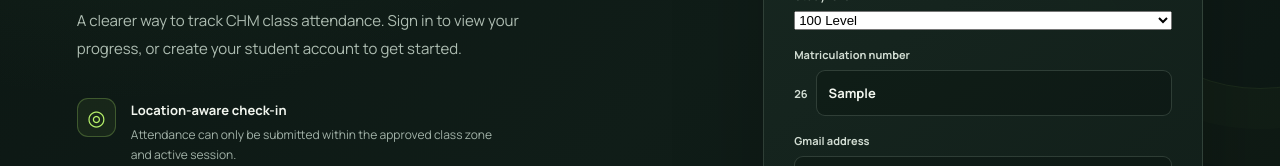
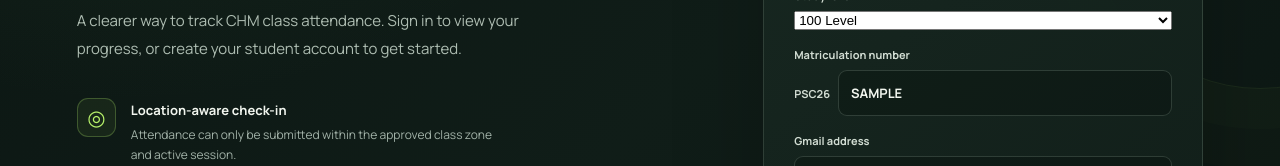
Before and after one commit to godwingarrick198-cmyk/CHM-SMART-ATTEND-, a Next.js app: page / in a window 1280 px wide. Both pictures are taken after typing "Sample", "Sample123" into the empty fields and a click on the tab "Create account". Shown: the part 437-603 px from the top of the page. Built offline with nearby package versions, Linux system fonts and the light colour scheme.

Commit message:
Use PSC matric prefixes and full matric login input

```diff
--- a/src/app/page.tsx
+++ b/src/app/page.tsx
@@ -10,7 +10,7 @@ export default function Home() {
   const [fullName, setFullName] = useState('');
   const [matricNo, setMatricNo] = useState('');
   const [level,setLevel]=useState('100');
-  const prefixes:Record<string,string>={'100':'26','200':'25','300':'24','400':'23'};
+  const prefixes:Record<string,string>={'100':'PSC26','200':'PSC25','300':'PSC24','400':'PSC23'};
   const [email, setEmail] = useState('');
   const [password, setPassword] = useState('');
   const [notice, setNotice] = useState('');
@@ -80,12 +80,12 @@ export default function Home() {
           <form onSubmit={handleSubmit} className="authForm">
             {mode === 'signup' && <>
               <label>Full name<input autoComplete="name" required value={fullName} onChange={e => setFullName(e.target.value)} placeholder="Enter your name" /></label>
-              <label>Study level<select required value={level} onChange={e=>{setLevel(e.target.value);setMatricNo("");}}><option value="100">100 Level</option><option value="200">200 Level</option><option value="300">300 Level</option><option value="400">400 Level</option></select></label><label>Matriculation number<div style={{display:"flex",gap:8,alignItems:"center"}}><strong>{prefixes[level]}</strong><input required inputMode="numeric" pattern="[0-9]+" value={matricNo} onChange={e=>setMatricNo(e.target.value.replace(/[^0-9]/g,""))} placeholder="Remaining digits" /></div></label>
+              <label>Study level<select required value={level} onChange={e=>{setLevel(e.target.value);setMatricNo("");}}><option value="100">100 Level</option><option value="200">200 Level</option><option value="300">300 Level</option><option value="400">400 Level</option></select></label><label>Matriculation number<div style={{display:"flex",gap:8,alignItems:"center"}}><strong>{prefixes[level]}</strong><input required inputMode="numeric" pattern="[0-9]+" value={matricNo} onChange={e=>setMatricNo(e.target.value.replace(/[^0-9]/g,""))} placeholder="Enter remaining digits" /></div></label>
               <label>Gmail address<input type="email" autoComplete="email" required value={email} onChange={e => setEmail(e.target.value)} placeholder="you@gmail.com" /></label>
               <label>Password<input type="password" autoComplete="new-password" minLength={8} required value={password} onChange={e => setPassword(e.target.value)} placeholder="At least 8 characters" /></label>
             </>}
             {mode === 'login' && <>
-              <label>Matriculation number<input required value={matricNo} onChange={e => setMatricNo(e.target.value)} placeholder="Enter your matric number" /></label>
+              <label>Matriculation number<input required value={matricNo} onChange={e => setMatricNo(e.target.value.toUpperCase().replace(/[^A-Z0-9]/g, ""))} placeholder="e.g. PSC2407896" /></label>
               <label>Password<input type="password" autoComplete="current-password" required value={password} onChange={e => setPassword(e.target.value)} placeholder="Enter your password" /></label>
             </>}
             <button className="submitButton" type="submit" disabled={busy}>{busy ? 'Please wait…' : mode === 'login' ? 'Log in to portal' : 'Create student account'} <span>↗</span></button>
```
